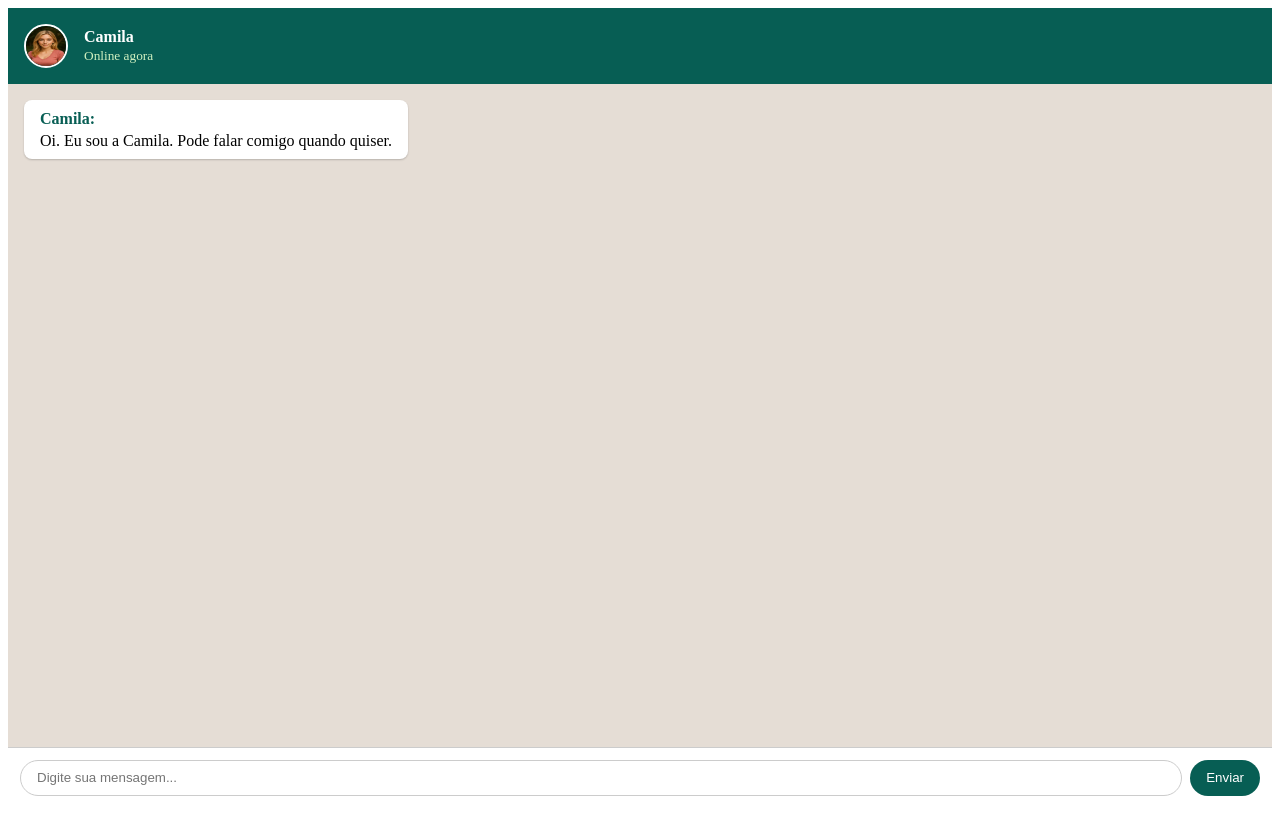
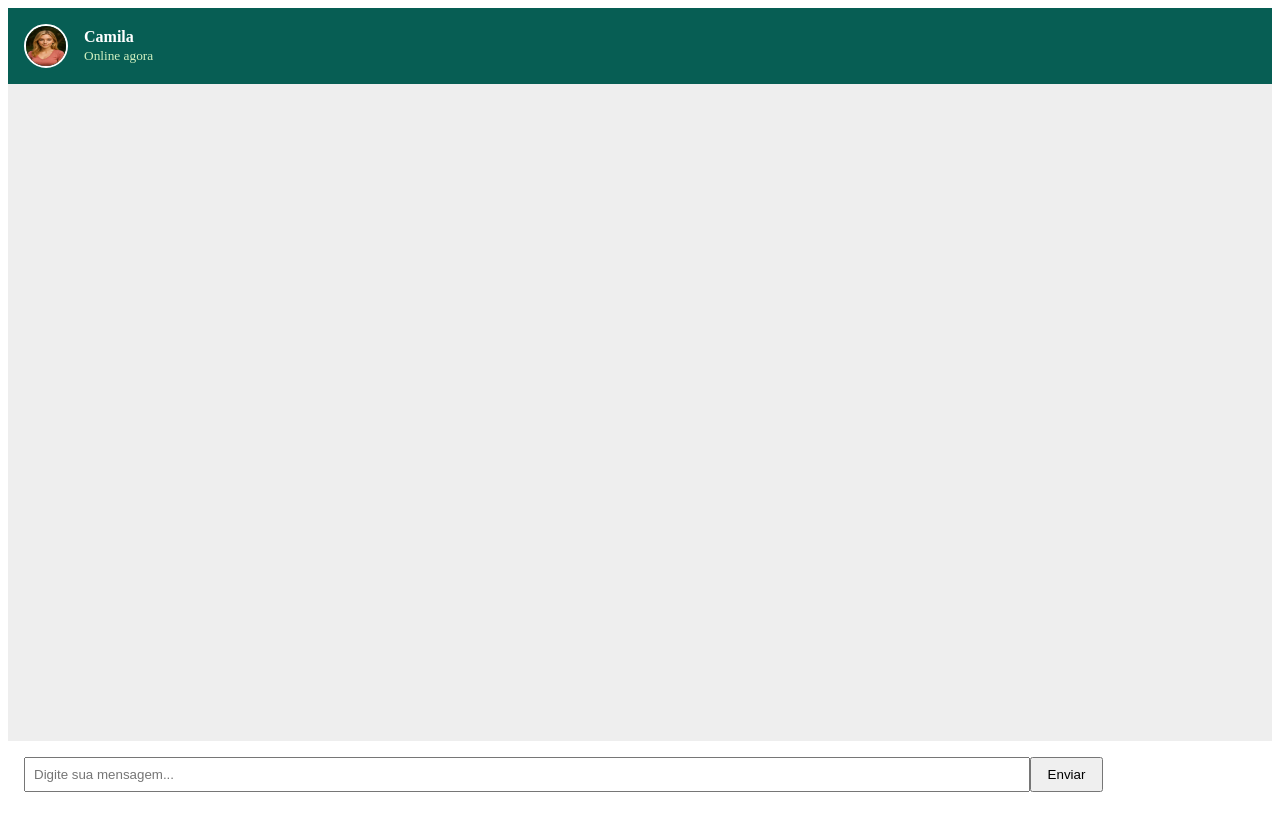
Before and after one commit to marcioeugenio/camila_chat1, a Next.js app: page / in a window 1280 px wide. Built offline with nearby package versions, Linux system fonts and the light colour scheme.

Commit message:
Update index.js

```diff
--- a/pages/index.js
+++ b/pages/index.js
@@ -2,12 +2,9 @@ import { useState, useEffect, useRef } from "react";
 
 export default function Home() {
   const [mensagem, setMensagem] = useState("");
-  const [chat, setChat] = useState([
-    {
-      remetente: "Camila",
-      texto: "Oi. Eu sou a Camila. Pode falar comigo quando quiser.",
-    },
-  ]);
+  const [chat, setChat] = useState([]);
+  const [fotoIndex, setFotoIndex] = useState(1);
+  const [planoAtivo, setPlanoAtivo] = useState(false);
 
   const chatRef = useRef(null);
   const userIdRef = useRef(
@@ -15,8 +12,6 @@ export default function Home() {
       ? localStorage.getItem("userId") || crypto.randomUUID()
       : ""
   );
-
-  const [planoAtivo, setPlanoAtivo] = useState(false);
 
   useEffect(() => {
     const plano = localStorage.getItem("planoAtivo");
@@ -61,14 +56,20 @@ export default function Home() {
           },
         ]);
       } else {
+        const index = fotoIndex;
+        const novaFoto = `/camila_planosensual/camila_sensual_${index}.jpg`;
+
         setChat((prev) => [
           ...prev,
           { remetente: "Camila", texto: "Aqui está:" },
           {
             remetente: "Camila",
-            imagem: "/camila_planosensual/camila_sensual_1.jpg",
+            imagem: novaFoto,
           },
         ]);
+
+        const proxima = index >= 6 ? 1 : index + 1;
+        setFotoIndex(proxima);
       }
       setMensagem("");
       return;
@@ -80,6 +81,7 @@ export default function Home() {
       body: JSON.stringify({
         message: mensagem,
         userId: userIdRef.current,
+        planoAtivo: planoAtivo,
       }),
     });
 
@@ -119,120 +121,49 @@ export default function Home() {
 
       <div
         ref={chatRef}
-        style={{
-          flex: 1,
-          overflowY: "auto",
-          padding: "1rem",
-          background: "#e5ddd5",
-          display: "flex",
-          flexDirection: "column",
-          gap: "0.5rem",
-        }}
+        style={{ flex: 1, overflowY: "auto", padding: "1rem", background: "#eee" }}
       >
-        {chat.map((m, i) => (
-          <div
-            key={i}
-            style={{
-              alignSelf: m.remetente === "Você" ? "flex-end" : "flex-start",
-              background: m.remetente === "Você" ? "#dcf8c6" : "#fff",
-              color: "#000",
-              padding: "0.6rem 1rem",
-              borderRadius: "8px",
-              maxWidth: "75%",
-              boxShadow: "0 1px 2px rgba(0,0,0,0.2)",
-              whiteSpace: "pre-wrap",
-            }}
-          >
-            <strong
-              style={{
-                color: m.remetente === "Camila" ? "#075E54" : "#0d6efd",
-                display: "block",
-                marginBottom: 4,
-              }}
-            >
-              {m.remetente}:
+        {chat.map((msg, i) => (
+          <div key={i} style={{ marginBottom: "1rem" }}>
+            <strong style={{ color: msg.remetente === "Camila" ? "#d63384" : "#0d6efd" }}>
+              {msg.remetente}:
             </strong>
-
-            {m.imagem ? (
-              <div style={{ marginTop: "0.5rem" }}>
-                <img
-                  src={m.imagem}
-                  alt="Foto da Camila"
-                  style={{
-                    maxWidth: "100%",
-                    borderRadius: "8px",
-                    border: "1px solid #ccc",
-                    display: "block",
-                  }}
-                />
+            {msg.texto && <div>{msg.texto}</div>}
+            {msg.imagem && (
+              <img
+                src={msg.imagem}
+                alt="Foto da Camila"
+                style={{ maxWidth: "200px", borderRadius: "8px", marginTop: "0.5rem" }}
+              />
+            )}
+            {msg.botao && (
+              <div>
+                <a
+                  href="https://pag.ae/7_KikNwX9"
+                  target="_blank"
+                  rel="noreferrer"
+                >
+                  <button style={{ marginTop: "0.5rem" }}>Ativar Plano Sensual</button>
+                </a>
               </div>
-            ) : (
-              <span>{m.texto}</span>
-            )}
-
-            {m.botao && (
-              <a
-                href="https://mpago.la/1koBzop"
-                target="_blank"
-                rel="noopener noreferrer"
-                style={{
-                  marginTop: "0.5rem",
-                  background: "#25D366",
-                  color: "#fff",
-                  border: "none",
-                  padding: "0.5rem 1rem",
-                  borderRadius: "20px",
-                  textDecoration: "none",
-                  display: "inline-block",
-                  cursor: "pointer",
-                }}
-              >
-                Ativar plano
-              </a>
             )}
           </div>
         ))}
       </div>
 
-      <form
-        onSubmit={(e) => {
-          e.preventDefault();
-          enviar();
-        }}
-        style={{
-          display: "flex",
-          padding: "0.75rem",
-          borderTop: "1px solid #ccc",
-          background: "#fff",
-        }}
-      >
+      <div style={{ padding: "1rem", background: "#fff" }}>
         <input
           type="text"
-          placeholder="Digite sua mensagem..."
           value={mensagem}
           onChange={(e) => setMensagem(e.target.value)}
-          style={{
-            flex: 1,
-            padding: "0.6rem 1rem",
-            borderRadius: "20px",
-            border: "1px solid #ccc",
-            marginRight: "0.5rem",
-          }}
+          onKeyDown={(e) => e.key === "Enter" && enviar()}
+          placeholder="Digite sua mensagem..."
+          style={{ width: "80%", padding: "0.5rem" }}
         />
-        <button
-          type="submit"
-          style={{
-            background: "#075E54",
-            color: "#fff",
-            padding: "0.6rem 1rem",
-            borderRadius: "20px",
-            border: "none",
-            cursor: "pointer",
-          }}
-        >
+        <button onClick={enviar} style={{ padding: "0.5rem 1rem" }}>
           Enviar
         </button>
-      </form>
+      </div>
     </div>
   );
 }
```
